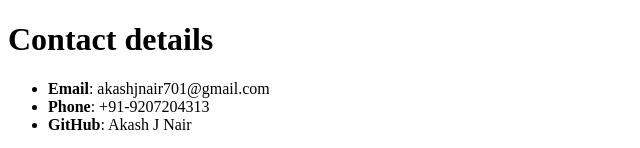
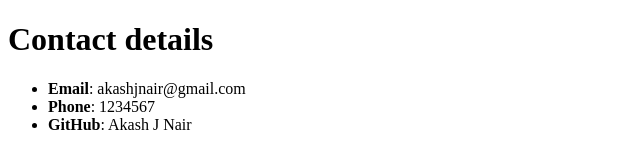
Before and after one commit to Akash701/CV, a plain HTML site: page Contacts.html in a window 1280 px wide. Shown: the top 148 px of the page, without its empty margins (0-640 px from the left). Drawn offline with Linux system fonts and the light colour scheme.

Commit message:
Update Contacts.html

```diff
--- a/Contacts.html
+++ b/Contacts.html
@@ -8,8 +8,8 @@
   <body>
     <p>
       <ul>
-        <li><strong>Email</strong>: akashjnair701@gmail.com</li>
-        <li><strong>Phone</strong>: +91-9207204313</li>
+        <li><strong>Email</strong>: akashjnair@gmail.com</li>
+        <li><strong>Phone</strong>: 1234567</li>
         <li><strong>GitHub</strong>: Akash J Nair</li>
       </ul>
     </p>
```
